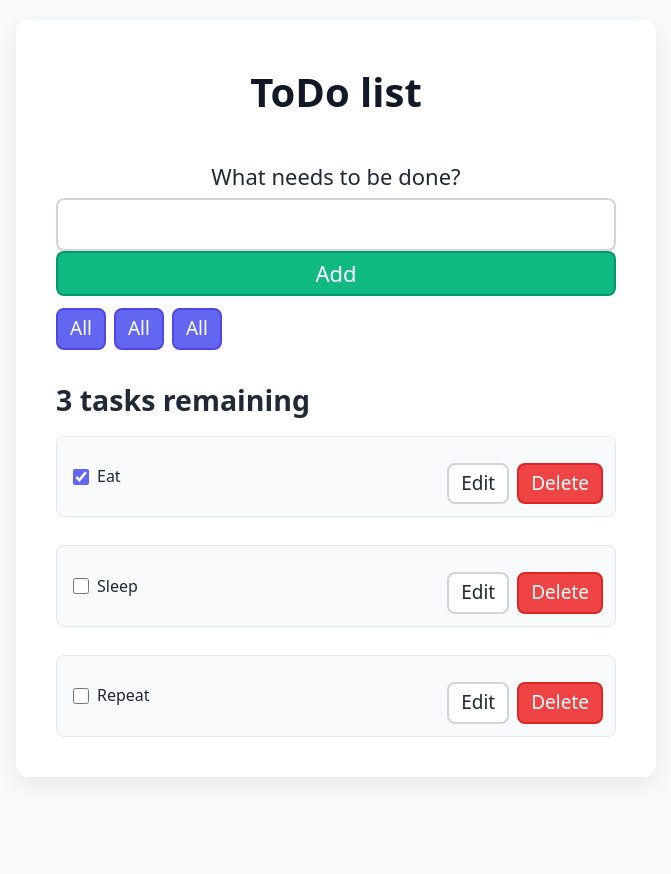
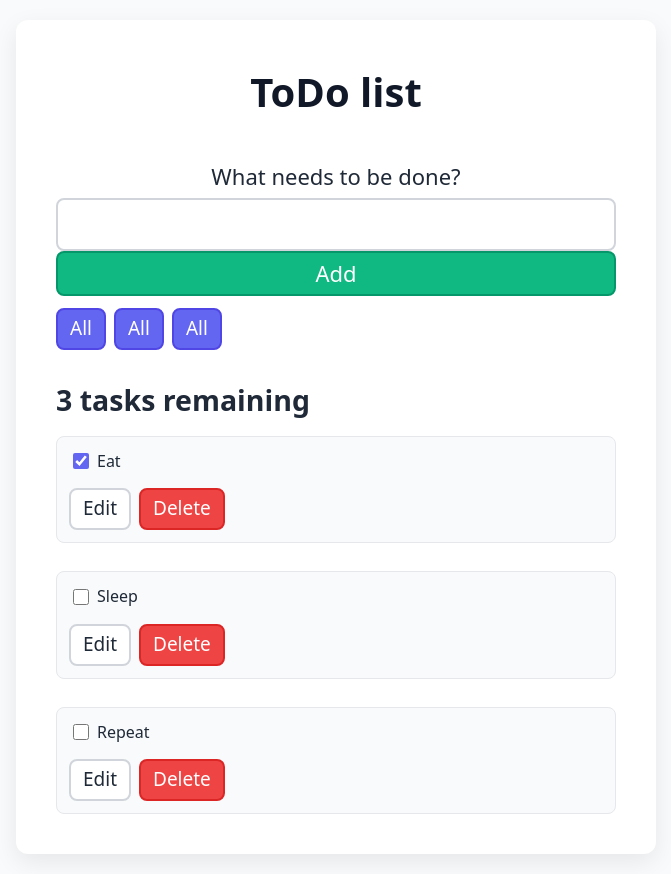
Before and after one commit to Rene-Hornak/react-todo-list, a React (Vite) app: page / in a window 1280 px wide. Shown: the whole page, without its empty margins (304-975 px from the left). Before the commit the page ends 800 px from the top, so only its background shows below. Built offline with nearby package versions, Linux system fonts and the light colour scheme.

Commit message:
start and finish with functionality to edit and update task, change in UI Todo.jsx

```diff
--- a/src/App.jsx
+++ b/src/App.jsx
@@ -31,6 +31,21 @@
         setTasks(updatedTasks); // Update the state with the modified list
     }
 
+    // Function to edit task based on id
+    // newName property is for new name of task
+    function editTask(id, newName) {
+        const editedTaskList = tasks.map((task) => {
+            // If this task has the same ID as the edited task
+            if (id === task.id) {
+                // Copy the task and update its name
+                return { ...task, name: newName };
+            }
+            // Return the original task if it's not the edited task
+            return task;
+        });
+        setTasks(editedTaskList); // Update the state with the modified list
+    }
+
     // Function to delete task based on id
     // delete task from the app's state as well in the app UI
     function deleteTask(id) {
@@ -47,6 +62,7 @@
             key={task.id}
             toggleTaskCompleted={toggleTaskCompleted}
             deleteTask={deleteTask}
+            editTask={editTask}
         />
     ));
 
--- a/src/components/Form.jsx
+++ b/src/components/Form.jsx
@@ -19,6 +19,7 @@
 
     // Function runs every time the user types in the input
     function handleChange(event) {
+        // event.target.value - checks for input from keyboard (user typing)
         setName(event.target.value);
     }
 
--- a/src/components/Todo.jsx
+++ b/src/components/Todo.jsx
@@ -1,7 +1,57 @@
+import { useState } from "react";
+
 export default function Todo(props) {
-    return (
-        <li className="todo stack-small">
+    // Variable to edit task to new name
+    const [isEditing, setEditing] = useState(false);
+    // Variable to checking on new name for task and save it for udpate
+    const [newName, setNewName] = useState("");
 
+    // Function to set new name
+    function handleChange(event) {
+      // event.target.value - checks for input from keyboard (user typing)
+      setNewName(event.target.value);
+    }
+
+    // Function runs when the form is submitted
+    function handleSubmit(event) {
+      event.preventDefault(); // Prevent page reload
+      props.editTask(props.id,newName); // Callback prop needs the ID of the task we're editing as well as its new name
+      setNewName(""); // Clear the input field
+      setEditing(false); // Go back to viewTemplate - default
+    }
+
+    const editingTemplate = (
+        <form className="stack-small" onSubmit={handleSubmit} >
+          <div className="form-group">
+            <label className="todo-label" htmlFor={props.id}>
+              New name for {props.name}
+            </label>
+            <input
+                id={props.id}
+                className="todo-text"
+                type="text"
+                value={newName}
+                onChange={handleChange}
+            />
+          </div>
+          <div className="btn-group">
+            <button type="button"
+                    className="btn todo-cancel"
+                    onClick={() => setEditing(false)}
+            >
+              Cancel
+              <span className="visually-hidden">renaming {props.name}</span>
+            </button>
+            <button type="submit" className="btn btn__primary todo-edit">
+              Save
+              <span className="visually-hidden">new name for {props.name}</span>
+            </button>
+          </div>
+        </form>
+    );
+
+    const viewTemplate = (
+        <div className="stack-small">
           <div className="c-cb">
             <input
               id={props.id}
@@ -13,20 +63,22 @@
               {props.name}
             </label>
           </div>
-
           <div className="btn-group">
-            <button type="button" className="btn">
+            <button type="button"
+                    className="btn"
+                    onClick={() => setEditing(true)}
+            >
               Edit <span className="visually-hidden">{props.name}</span>
             </button>
             <button
               type="button"
               className="btn btn__danger"
-              onClick={() => props.deleteTask(props.id)}
-            >
+              onClick={() => props.deleteTask(props.id)}>
               Delete <span className="visually-hidden">{props.name}</span>
             </button>
           </div>
+        </div>
+    );
 
-        </li>
-    );
+    return <li className="todo">{ isEditing ? editingTemplate : viewTemplate }</li>;
 }
```
